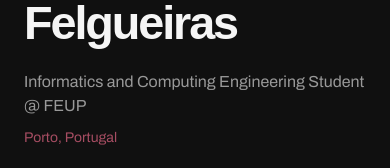
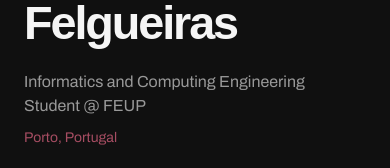
Before and after one commit to gabriielaaf/myportfolio, a React (Vite) app: page / in a window 390 px wide. Shown: the part 408-576 px from the top of the page. Built offline with nearby package versions, Linux system fonts and the light colour scheme; a web font is replaced by a local one.

Commit message:
improve homepage responsiveness

```diff
--- a/src/components/sections/Hero.module.css
+++ b/src/components/sections/Hero.module.css
@@ -68,4 +68,12 @@
     margin-top: 0.75rem;
     font-size: 0.875rem;
   }
+
+  .description {
+    margin-top: 1.5rem;
+    max-width: 35ch;
+    font-size: 1rem;
+    line-height: 1.5;
+  }
+
 }
```
